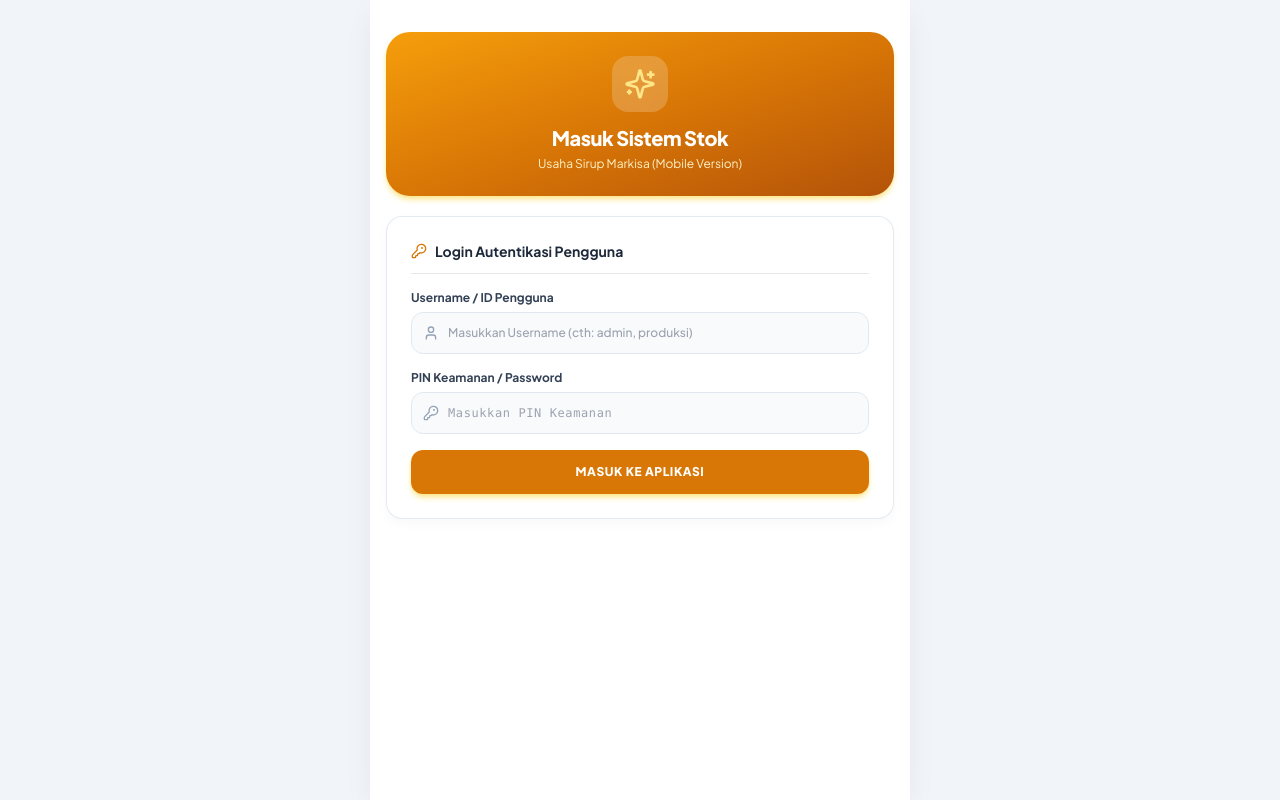
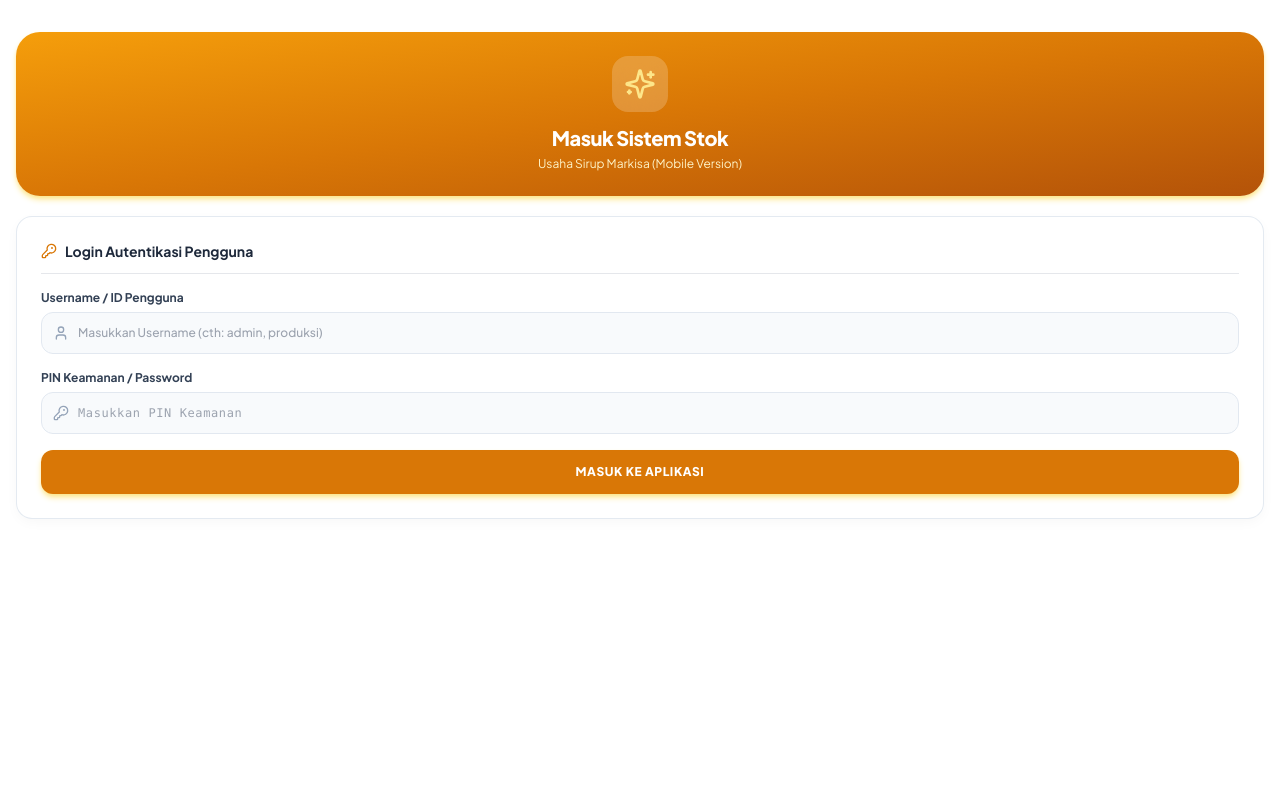
Before and after one commit to digiasha-corp/digimarkisa, a Next.js app: page /login in a window 1280 px wide. Built offline with nearby package versions, Linux system fonts and the light colour scheme; no server answers.

Commit message:
make-ui-layout-responsive-and-flexible-for-mobile-and-desktop

```diff
--- a/src/app/globals.css
+++ b/src/app/globals.css
@@ -16,15 +16,15 @@ body {
   user-select: none;
 }
 
-/* Centered Mobile Web App Container */
+/* Centered Responsive Web App Container (Mobile & Desktop Flexible) */
 .mobile-container {
   width: 100%;
   min-width: 320px;
-  max-width: 540px; /* Optimal centered mobile app max width */
+  max-width: 1280px; /* Responsive flexible layout for mobile and desktop */
   margin: 0 auto;
   min-height: 100vh;
   background-color: #ffffff;
-  box-shadow: 0 10px 30px -5px rgba(0, 0, 0, 0.08);
+  box-shadow: 0 10px 30px -5px rgba(0, 0, 0, 0.05);
   position: relative;
   display: flex;
   flex-direction: column;
--- a/src/app/page.tsx
+++ b/src/app/page.tsx
@@ -299,10 +299,11 @@ export default function DashboardPage() {
       </div>
 
       {/* ========================================================================= */}
-      {/* 1. TABEL LAPORAN STOK (STANDARD HTML TABLE) */}
+      {/* REPORT TABLES GRID CONTAINER (MOBILE 1 COL, DESKTOP 2 COLS) */}
       {/* ========================================================================= */}
-      {(activeReportSection === 'ALL' || activeReportSection === 'STOK') && (
-        <div className="glass-card rounded-2xl p-4 space-y-3 border-2 border-amber-300">
+      <div className="grid grid-cols-1 lg:grid-cols-2 gap-5">
+        {(activeReportSection === 'ALL' || activeReportSection === 'STOK') && (
+          <div className="glass-card rounded-2xl p-4 space-y-3 border-2 border-amber-300">
           <div className="flex items-center justify-between border-b pb-2.5">
             <h3 className="font-black text-slate-900 text-sm flex items-center gap-2">
               <Wine className="w-4 h-4 text-amber-600" /> 1. Tabel Laporan Stok Barang
@@ -545,6 +546,7 @@ export default function DashboardPage() {
           )}
         </div>
       )}
+      </div>
     </div>
   );
 }
--- a/src/components/BottomNav.tsx
+++ b/src/components/BottomNav.tsx
@@ -84,7 +84,7 @@ export default function BottomNav() {
   ].filter(item => item.show);
 
   return (
-    <nav className="fixed bottom-0 left-1/2 -translate-x-1/2 z-50 bg-white/95 backdrop-blur-md border-t border-slate-200 shadow-xl w-full max-w-[540px] min-w-[320px]">
+    <nav className="fixed bottom-0 left-1/2 -translate-x-1/2 z-50 bg-white/95 backdrop-blur-md border-t border-slate-200 shadow-xl w-full max-w-[1280px] min-w-[320px]">
       <div className="flex items-center justify-around px-2 py-2 overflow-x-auto no-scrollbar">
         {navItems.map(item => {
           const isActive = pathname === item.href;
```
